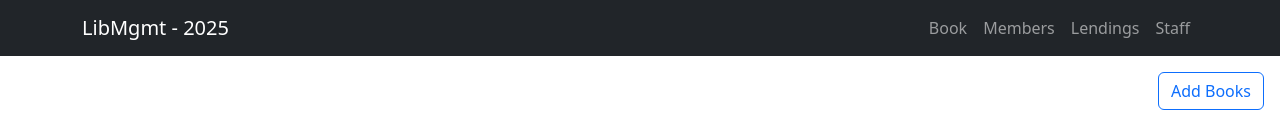
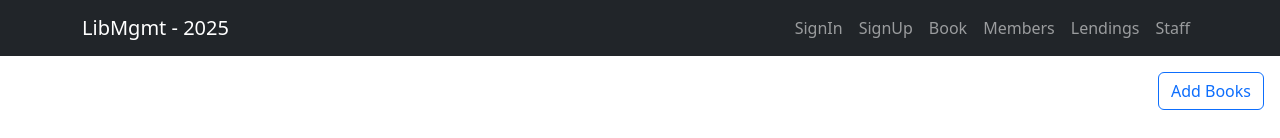
Before and after one commit to Navoda001/Library-Management-System-Frontend, a React (Create React App) app: page / in a window 1280 px wide. Shown: the top 138 px of the page. Built offline with nearby package versions, Linux system fonts and the light colour scheme; no server answers.

Commit message:
update route

```diff
--- a/src/App.tsx
+++ b/src/App.tsx
@@ -8,6 +8,8 @@ import { StaffMemberConsole } from './components/Staff/StaffMemberConsole';
 import { LendingConsole } from './components/lendings/LendingConsole';
 import { BrowserRouter, Route, Routes } from 'react-router';
 import NotFound from './components/NotFound';
+import { SignUp } from './components/auth/Signup';
+import { SignIn } from './components/auth/SignIn';
 
 function App() {
   return (
@@ -15,6 +17,8 @@ function App() {
       <BrowserRouter>
         <NavBar />
         <Routes>
+          <Route path="/signin" element={<SignIn />} />
+          <Route path="/signup" element={<SignUp />} />
           <Route path="/" element={<BookConsole />} />
           <Route path="/book" element={<BookConsole />} />
           <Route path="/member" element={<MemberConsole />} />
--- a/src/components/NavBar.tsx
+++ b/src/components/NavBar.tsx
@@ -16,6 +16,8 @@ function CollapsibleExample() {
           </Nav>
           <Nav>
           <Nav className="me-auto">
+            <Nav.Link as ={NavLink} to="/signin">SignIn</Nav.Link>
+            <Nav.Link as ={NavLink} to="/signup">SignUp</Nav.Link>
             <Nav.Link as={NavLink} to="/book">Book</Nav.Link>
             <Nav.Link as={NavLink} to="/member">Members</Nav.Link>
             <Nav.Link as={NavLink} to="/lending">Lendings</Nav.Link>
--- a/src/index.tsx
+++ b/src/index.tsx
@@ -11,7 +11,7 @@ const root = ReactDOM.createRoot(
 root.render(
   // <React.StrictMode>
     <App />
-  // {/* </React.StrictMode> */}
+  //  </React.StrictMode>
 );
 
 // If you want to start measuring performance in your app, pass a function
```
